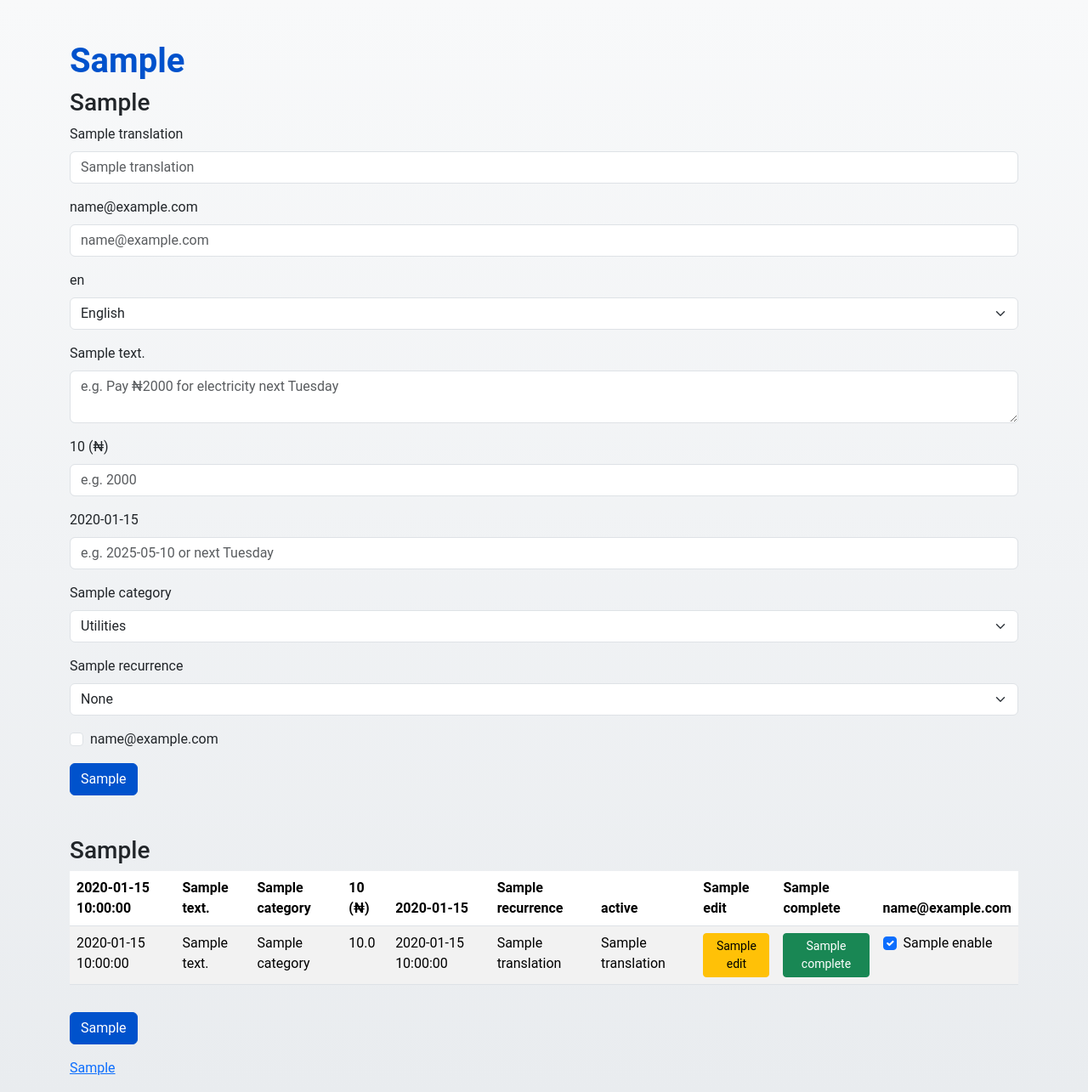
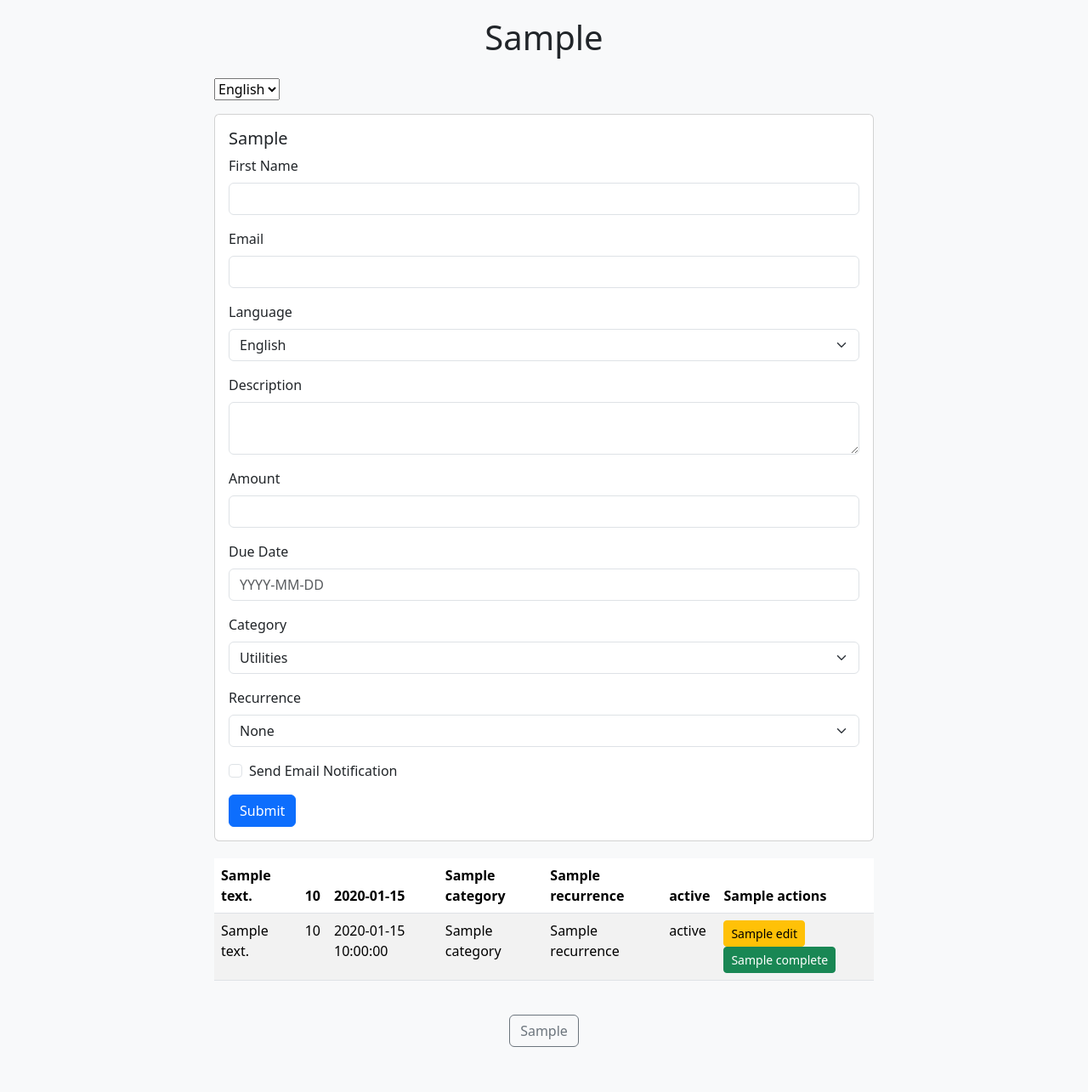
Before and after one commit to Warpiiv/Ficore-Africa, a Flask app: template templates/bill_planner.html in a window 1280 px wide. Shown: the whole page at 85% size. After the commit the page ends 1232 px from the top, so only its background shows below. Run offline with Flask 3, Linux system fonts and the light colour scheme; the template is opened without the code that fills it: values that come from a table or form of the project are taken from there, most other values are stand-ins (such as "Sample title", 1, 10 or a date in 2020); parts of the project's set-up code (start-up, migrations or seed data) failed here and were passed over; some libraries are stand-ins or nearby versions.

Commit message:
Update bill_planner.html

```diff
--- a/templates/bill_planner.html
+++ b/templates/bill_planner.html
@@ -1,229 +1,159 @@
 <!DOCTYPE html>
-<html lang="{{ 'en' if language == 'English' else 'ha' }}">
+<html lang="{{ language|lower }}">
 <head>
     <meta charset="UTF-8">
     <meta name="viewport" content="width=device-width, initial-scale=1.0">
     <title>{{ translations['Bill Planner'] }}</title>
-    <link rel="stylesheet" href="{{ url_for('static', filename='css/bootstrap.min.css') }}">
-    <link rel="stylesheet" href="{{ url_for('static', filename='css/custom.css') }}">
+    <link href="https://cdn.jsdelivr.net/npm/bootstrap@5.3.3/dist/css/bootstrap.min.css" rel="stylesheet">
     <style>
-        .pending { color: blue; }
-        .completed { color: green; }
-        .overdue { color: red; }
-        .flash-message { margin-bottom: 20px; }
+        body { background-color: #f8f9fa; }
+        .container { max-width: 800px; margin-top: 20px; }
+        .card { margin-bottom: 20px; }
+        .flash-messages { margin-bottom: 20px; }
+        .table-responsive { margin-top: 20px; }
     </style>
 </head>
 <body>
-    <div class="container mt-5">
-        <h1>{{ translations['Bill Planner'] }}</h1>
+    <div class="container">
+        <h1 class="text-center mb-4">{{ translations['Bill Planner'] }}</h1>
+
+        <!-- Language Switcher -->
+        <form action="{{ url_for('change_language') }}" method="POST" class="mb-3">
+            <select name="language" onchange="this.form.submit()">
+                <option value="English" {% if language == 'English' %}selected{% endif %}>English</option>
+                <option value="Hausa" {% if language == 'Hausa' %}selected{% endif %}>Hausa</option>
+            </select>
+        </form>
 
         <!-- Flash Messages -->
         {% with messages = get_flashed_messages(with_categories=true) %}
             {% if messages %}
+                <div class="flash-messages">
                     {% for category, message in messages %}
-                    <div class="alert alert-{{ 'success' if category == 'success' else 'danger' }} flash-message">
+                        <div class="alert alert-{{ 'success' if category == 'success' else 'danger' if category == 'error' else 'warning' }} alert-dismissible fade show" role="alert">
                             {{ message }}
+                            <button type="button" class="btn-close" data-bs-dismiss="alert" aria-label="Close"></button>
                         </div>
                     {% endfor %}
+                </div>
             {% endif %}
         {% endwith %}
 
-        <!-- Task Form -->
-        <h3>{{ translations['Add Task'] }}</h3>
-        <form method="POST" action="{{ url_for('bill_planner') }}">
+        <!-- Bill Form -->
+        <div class="card">
+            <div class="card-body">
+                <h5 class="card-title">{{ translations['Add New Bill'] }}</h5>
+                <form method="POST">
                     {{ form.hidden_tag() }}
                     <div class="mb-3">
-                <label for="first_name" class="form-label">{{ translations['First Name'] }}</label>
-                {{ form.first_name(class="form-control", placeholder=translations['Enter your first name']) }}
+                        {{ form.first_name.label(class="form-label") }}
+                        {{ form.first_name(class="form-control", readonly=True if form.email.render_kw and form.email.render_kw.readonly) }}
+                        {% for error in form.first_name.errors %}
+                            <span class="text-danger">{{ error }}</span>
+                        {% endfor %}
                     </div>
                     <div class="mb-3">
-                <label for="email" class="form-label">{{ translations['Enter your email'] }}</label>
-                {{ form.email(class="form-control", placeholder=translations['Enter your email']) }}
+                        {{ form.email.label(class="form-label") }}
+                        {{ form.email(class="form-control", readonly=True if form.email.render_kw and form.email.render_kw.readonly) }}
+                        {% for error in form.email.errors %}
+                            <span class="text-danger">{{ error }}</span>
+                        {% endfor %}
                     </div>
                     <div class="mb-3">
-                <label for="language" class="form-label">{{ translations['Language'] }}</label>
+                        {{ form.language.label(class="form-label") }}
                         {{ form.language(class="form-select") }}
+                        {% for error in form.language.errors %}
+                            <span class="text-danger">{{ error }}</span>
+                        {% endfor %}
                     </div>
                     <div class="mb-3">
-                <label for="description" class="form-label">{{ translations['Description'] }}</label>
-                {{ form.description(class="form-control", placeholder="e.g. Pay ₦2000 for electricity next Tuesday") }}
+                        {{ form.description.label(class="form-label") }}
+                        {{ form.description(class="form-control") }}
+                        {% for error in form.description.errors %}
+                            <span class="text-danger">{{ error }}</span>
+                        {% endfor %}
                     </div>
                     <div class="mb-3">
-                <label for="amount" class="form-label">{{ translations['Amount'] }} (₦)</label>
-                {{ form.amount(class="form-control", placeholder="e.g. 2000") }}
+                        {{ form.amount.label(class="form-label") }}
+                        {{ form.amount(class="form-control") }}
+                        {% for error in form.amount.errors %}
+                            <span class="text-danger">{{ error }}</span>
+                        {% endfor %}
                     </div>
                     <div class="mb-3">
-                <label for="due_date" class="form-label">{{ translations['Due Date'] }}</label>
-                {{ form.due_date(class="form-control", placeholder="e.g. 2025-05-10 or next Tuesday") }}
+                        {{ form.due_date.label(class="form-label") }}
+                        {{ form.due_date(class="form-control", placeholder="YYYY-MM-DD") }}
+                        {% for error in form.due_date.errors %}
+                            <span class="text-danger">{{ error }}</span>
+                        {% endfor %}
                     </div>
                     <div class="mb-3">
-                <label for="category" class="form-label">{{ translations['Category'] }}</label>
+                        {{ form.category.label(class="form-label") }}
                         {{ form.category(class="form-select") }}
+                        {% for error in form.category.errors %}
+                            <span class="text-danger">{{ error }}</span>
+                        {% endfor %}
                     </div>
                     <div class="mb-3">
-                <label for="recurrence" class="form-label">{{ translations['Recurrence'] }}</label>
+                        {{ form.recurrence.label(class="form-label") }}
                         {{ form.recurrence(class="form-select") }}
+                        {% for error in form.recurrence.errors %}
+                            <span class="text-danger">{{ error }}</span>
+                        {% endfor %}
                     </div>
                     <div class="mb-3 form-check">
-                <input type="checkbox" class="form-check-input" id="send_email" name="send_email" value="true">
-                <label class="form-check-label" for="send_email">{{ translations['Send Email Notification'] }}</label>
+                        {{ form.send_email(class="form-check-input") }}
+                        {{ form.send_email.label(class="form-check-label") }}
                     </div>
-            <button type="submit" class="btn btn-primary">{{ translations['Add Task'] }}</button>
+                    {{ form.submit(class="btn btn-primary") }}
                 </form>
+            </div>
+        </div>
 
-        <!-- Task List -->
-        <h3 class="mt-5">{{ translations['Task List'] }}</h3>
-        {% if tasks %}
+        <!-- Bills Table -->
+        {% if bills %}
+            <div class="table-responsive">
                 <table class="table table-striped">
                     <thead>
                         <tr>
-                        <th>{{ translations['Date'] }}</th>
                             <th>{{ translations['Description'] }}</th>
+                            <th>{{ translations['Amount'] }}</th>
+                            <th>{{ translations['Due Date'] }}</th>
                             <th>{{ translations['Category'] }}</th>
-                        <th>{{ translations['Amount'] }} (₦)</th>
-                        <th>{{ translations['Due Date'] }}</th>
                             <th>{{ translations['Recurrence'] }}</th>
                             <th>{{ translations['Status'] }}</th>
-                        <th>{{ translations['Edit'] }}</th>
-                        <th>{{ translations['Complete'] }}</th>
-                        <th>{{ translations['Email Notification'] }}</th>
+                            <th>{{ translations['Actions'] }}</th>
                         </tr>
                     </thead>
                     <tbody>
-                    {% for task in tasks %}
+                        {% for bill in bills %}
                             <tr>
-                            <td>{{ task['Timestamp'] }}</td>
-                            <td>{{ task['Description'] }}</td>
-                            <td>{{ task['Category'] }}</td>
-                            <td>{{ task['Amount'] | float | round(2) }}</td>
-                            <td>{{ task['DueDate'] }}</td>
-                            <td>{{ translations[task['Recurrence']] }}</td>
-                            <td class="{{ task['status'] | lower }}">{{ translations[task['status']] }}</td>
+                                <td>{{ bill.description }}</td>
+                                <td>{{ bill.amount }}</td>
+                                <td>{{ bill.due_date }}</td>
+                                <td>{{ bill.category }}</td>
+                                <td>{{ bill.recurrence }}</td>
+                                <td>{{ bill.status }}</td>
                                 <td>
-                                <a href="{{ url_for('bill_edit', id=loop.index0) }}" class="btn btn-sm btn-warning">
-                                    {{ translations['Edit'] }}
-                                </a>
-                            </td>
-                            <td>
-                                {% if task['status'] != 'Completed' %}
-                                    <a href="{{ url_for('bill_complete', id=loop.index0) }}" class="btn btn-sm btn-success">
-                                        {{ translations['Complete'] }}
-                                    </a>
+                                    <a href="{{ url_for('edit_bill', bill_id=bill.id) }}" class="btn btn-sm btn-warning">{{ translations['Edit'] }}</a>
+                                    {% if bill.status != 'Completed' %}
+                                        <form action="{{ url_for('complete_bill', bill_id=bill.id) }}" method="POST" style="display:inline;">
+                                            <button type="submit" class="btn btn-sm btn-success">{{ translations['Complete'] }}</button>
+                                        </form>
                                     {% endif %}
-                            </td>
-                            <td>
-                                <div class="form-check">
-                                    <input type="checkbox" class="form-check-input email-toggle" data-id="{{ loop.index0 }}" {{ 'checked' if task.get('send_email', False) else '' }}>
-                                    <label class="form-check-label">{{ translations['Enable'] }}</label>
-                                </div>
                                 </td>
                             </tr>
                         {% endfor %}
                     </tbody>
                 </table>
-            <form method="POST" action="{{ url_for('update_email_notifications') }}" id="email-form" style="display: none;">
-                <input type="hidden" name="task_updates" id="task-updates">
-            </form>
-        {% else %}
-            <p>{{ translations['No Tasks'] }}</p>
+            </div>
         {% endif %}
 
-        <a href="{{ url_for('landing') }}" class="btn btn-primary mt-3">{{ translations['Back to Home'] }}</a>
-        <p class="mt-3"><a href="{{ FEEDBACK_FORM_URL }}" target="_blank">{{ translations['Provide Feedback'] }}</a></p>
+        <!-- Feedback Link -->
+        <div class="text-center mt-4">
+            <a href="{{ FEEDBACK_FORM_URL }}" target="_blank" class="btn btn-outline-secondary">{{ translations['Provide Feedback'] }}</a>
         </div>
-
-    <script src="{{ url_for('static', filename='js/bootstrap.bundle.min.js') }}"></script>
-    <script type="text/javascript">
-        var gk_isXlsx = false;
-        var gk_xlsxFileLookup = {};
-        var gk_fileData = {};
-        function filledCell(cell) {
-            return cell !== '' && cell != null;
-        }
-        function loadFileData(filename) {
-            if (gk_isXlsx && gk_xlsxFileLookup[filename]) {
-                try {
-                    var workbook = XLSX.read(gk_fileData[filename], { type: 'base64' });
-                    var firstSheetName = workbook.SheetNames[0];
-                    var worksheet = workbook.Sheets[firstSheetName];
-                    // Convert sheet to JSON to filter blank rows
-                    var jsonData = XLSX.utils.sheet_to_json(worksheet, { header: 1, blankrows: false, defval: '' });
-                    // Filter out blank rows (rows where all cells are empty, null, or undefined)
-                    var filteredData = jsonData.filter(row => row.some(filledCell));
-                    // Heuristic to find the header row by ignoring rows with fewer filled cells than the next row
-                    var headerRowIndex = filteredData.findIndex((row, index) =>
-                        row.filter(filledCell).length >= filteredData[index + 1]?.filter(filledCell).length
-                    );
-                    // Fallback
-                    if (headerRowIndex === -1 || headerRowIndex > 25) {
-                        headerRowIndex = 0;
-                    }
-                    // Convert filtered JSON back to CSV
-                    var csv = XLSX.utils.aoa_to_sheet(filteredData.slice(headerRowIndex));
-                    csv = XLSX.utils.sheet_to_csv(csv, { header: 1 });
-                    return csv;
-                } catch (e) {
-                    console.error(e);
-                    return "";
-                }
-            }
-            return gk_fileData[filename] || "";
-        }
-    </script>
-    <script>
-        // Basic natural language parsing and category suggestion
-        document.getElementById('description').addEventListener('input', function() {
-            const desc = this.value.toLowerCase();
-            const category = document.getElementById('category');
-            const dueDate = document.getElementById('due_date');
-
-            // Category suggestion
-            if (desc.includes('electricity') || desc.includes('utility') || desc.includes('bill')) {
-                category.value = 'Utilities';
-            } else if (desc.includes('rent') || desc.includes('mortgage')) {
-                category.value = 'Housing';
-            } else if (desc.includes('transport') || desc.includes('fuel')) {
-                category.value = 'Transport';
-            } else if (desc.includes('food') || desc.includes('groceries')) {
-                category.value = 'Food';
-            } else {
-                category.value = '';
-            }
-
-            // Due date suggestion
-            const dateMatch = desc.match(/(next\s+(monday|tuesday|wednesday|thursday|friday|saturday|sunday)|tomorrow|in\s+\d+\s+days)/i);
-            if (dateMatch) {
-                const today = new Date();
-                let targetDate;
-                if (dateMatch[0].includes('next')) {
-                    const day = dateMatch[0].split('next ')[1].toLowerCase();
-                    const days = ['sunday', 'monday', 'tuesday', 'wednesday', 'thursday', 'friday', 'saturday'];
-                    const targetDay = days.indexOf(day);
-                    const currentDay = today.getDay();
-                    const daysUntil = (targetDay - currentDay + 7) % 7 || 7;
-                    targetDate = new Date(today.setDate(today.getDate() + daysUntil));
-                } else if (dateMatch[0].includes('tomorrow')) {
-                    targetDate = new Date(today.setDate(today.getDate() + 1));
-                } else if (dateMatch[0].includes('in')) {
-                    const days = parseInt(dateMatch[0].match(/\d+/)[0]);
-                    targetDate = new Date(today.setDate(today.getDate() + days));
-                }
-                dueDate.value = targetDate.toISOString().split('T')[0];
-            }
-        });
-
-        // Handle email notification toggles
-        document.querySelectorAll('.email-toggle').forEach(checkbox => {
-            checkbox.addEventListener('change', function() {
-                const taskId = this.getAttribute('data-id');
-                const isChecked = this.checked;
-                const form = document.getElementById('email-form');
-                const updates = JSON.parse(document.getElementById('task-updates').value || '{}');
-                updates[taskId] = isChecked;
-                document.getElementById('task-updates').value = JSON.stringify(updates);
-                form.submit();
-            });
-        });
-    </script>
-<script>(function(){function c(){var b=a.contentDocument||a.contentWindow.document;if(b){var d=b.createElement('script');d.innerHTML="window.__CF$cv$params={r:'93a6682a79d2adc5',t:'MTc0NjM0NTAyMy4wMDAwMDA='};var a=document.createElement('script');a.nonce='';a.src='/cdn-cgi/challenge-platform/scripts/jsd/main.js';document.getElementsByTagName('head')[0].appendChild(a);";b.getElementsByTagName('head')[0].appendChild(d)}}if(document.body){var a=document.createElement('iframe');a.height=1;a.width=1;a.style.position='absolute';a.style.top=0;a.style.left=0;a.style.border='none';a.style.visibility='hidden';document.body.appendChild(a);if('loading'!==document.readyState)c();else if(window.addEventListener)document.addEventListener('DOMContentLoaded',c);else{var e=document.onreadystatechange||function(){};document.onreadystatechange=function(b){e(b);'loading'!==document.readyState&&(document.onreadystatechange=e,c())}}}})();</script></body>
+    </div>
+    <script src="https://cdn.jsdelivr.net/npm/bootstrap@5.3.3/dist/js/bootstrap.bundle.min.js"></script>
+</body>
 </html>
```
Lines whose indentation alone changed are shown as unchanged.
